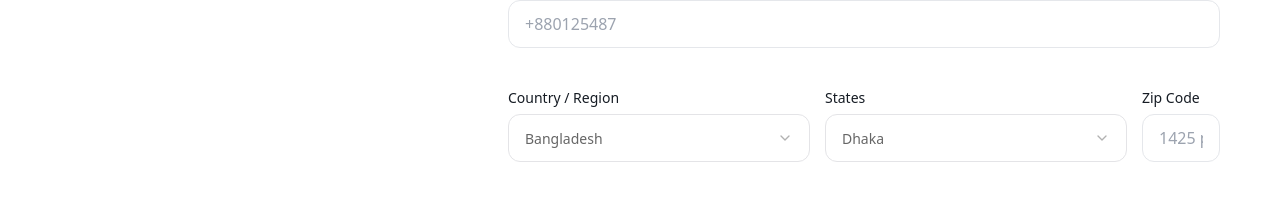
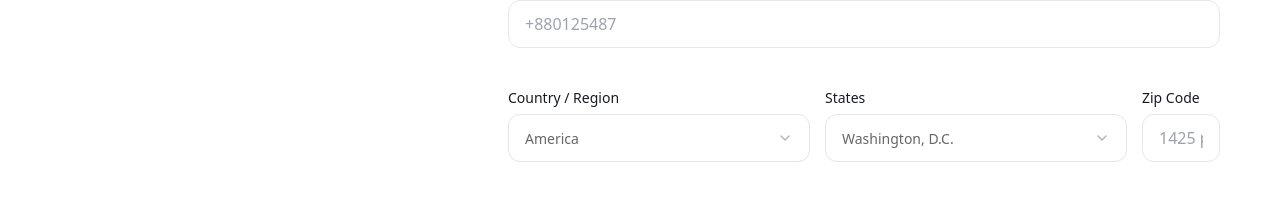
Before and after one commit to Farok-Hossain/pet-fresh-kitchen, a React (Vite) app: page /sidebar/profile in a window 1280 px wide. Shown: the part 1260-1464 px from the top of the page. Built offline with nearby package versions, Linux system fonts and the light colour scheme.

Commit message:
billingInformation and DeliveryAddress updated

```diff
--- a/src/components/BillingInformation/BillingInformation.jsx
+++ b/src/components/BillingInformation/BillingInformation.jsx
@@ -14,12 +14,12 @@ const BillingInformation = () => {
   };
 
   const country = [
+    { label: "America", value: "america" },
     { label: "India", value: "india" },
-    { label: "Bangladesh", value: "bangladesh" },
   ];
   const states = [
+    { label: "Washington, D.C.", value: "washington, d.c." },
     { label: "Mumbai", value: "mumbai" },
-    { label: "Dhaka", value: "dhaka" },
   ];
   return (
     <div className=" max-w-[984px] w-full">
--- a/src/pages/SidebarPages/DeliveryAddress.jsx
+++ b/src/pages/SidebarPages/DeliveryAddress.jsx
@@ -13,11 +13,11 @@ const DeliveryAddress = () => {
   };
 
   const country = [
-    { label: "Bangladesh", value: "bangladesh" },
+    { label: "America", value: "america" },
     { label: "India", value: "india" },
   ];
   const states = [
-    { label: "Dhaka", value: "dhaka" },
+    { label: "Washington, D.C.", value: "washington, d.c." },
     { label: "Mumbai", value: "mumbai" },
   ];
 
@@ -33,8 +33,6 @@ const DeliveryAddress = () => {
         className="form-container gap-28 space-y-5 xl:pl-5"
       >
         <div className="grid md:grid-cols-2 xl:grid-cols-1 sm:grid-cols-1 xs:grid-cols-1 gap-4">
-
-
           {/* Street Address */}
           <div>
             <div className="flex flex-col">
@@ -69,9 +67,7 @@ const DeliveryAddress = () => {
                 type="email"
                 {...register("email")}
               />
-                {errors.email && (
-                  <p className="error">{errors.email.message}</p>
-                )}
+              {errors.email && <p className="error">{errors.email.message}</p>}
             </div>
             <div className="flex flex-col">
               <label
@@ -87,9 +83,7 @@ const DeliveryAddress = () => {
                 type="tel"
                 {...register("phone")}
               />
-                {errors.email && (
-                  <p className="error">{errors.phone.message}</p>
-                )}
+              {errors.email && <p className="error">{errors.phone.message}</p>}
             </div>
           </div>
 
@@ -128,10 +122,7 @@ const DeliveryAddress = () => {
             </div>
           </div>
 
-
-
           {/* Submit Button */}
-
         </div>
         <div className="flex justify-center xl:justify-start">
           <button
```
Lines whose indentation alone changed are shown as unchanged.
